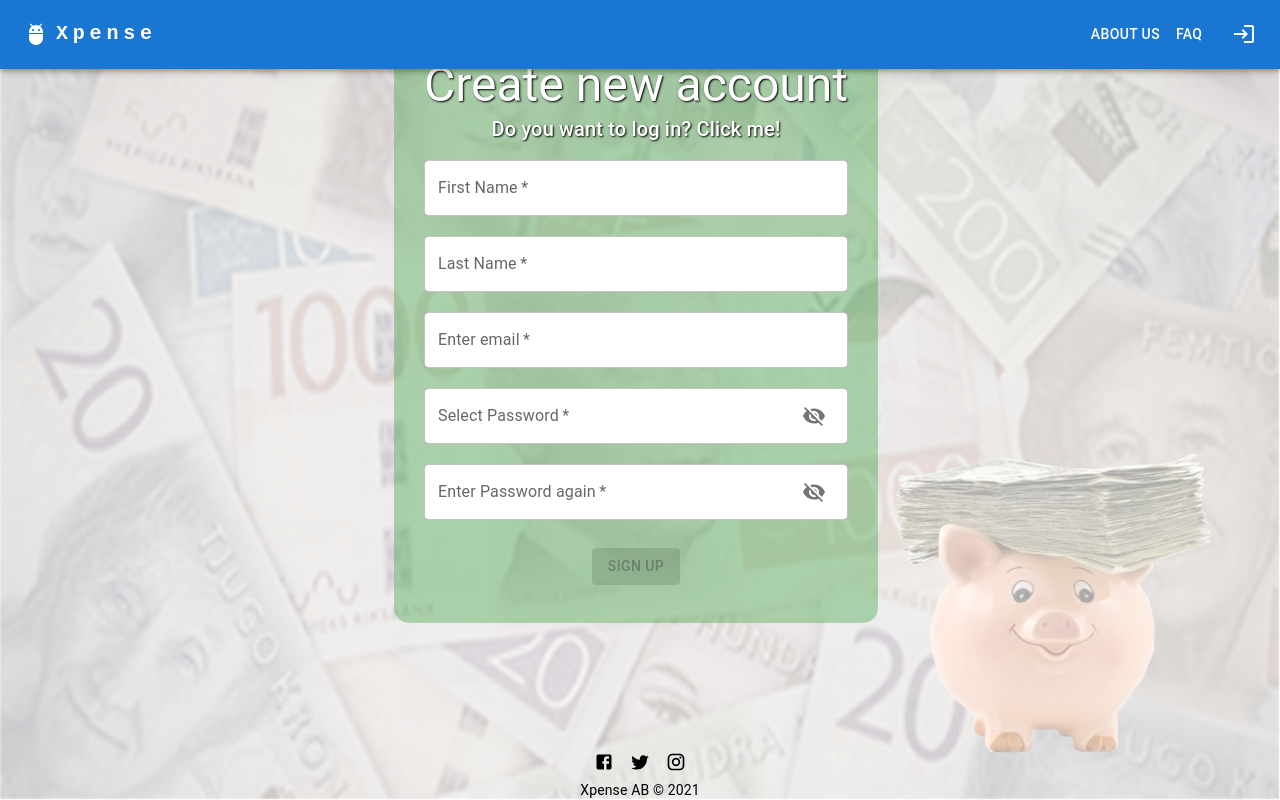
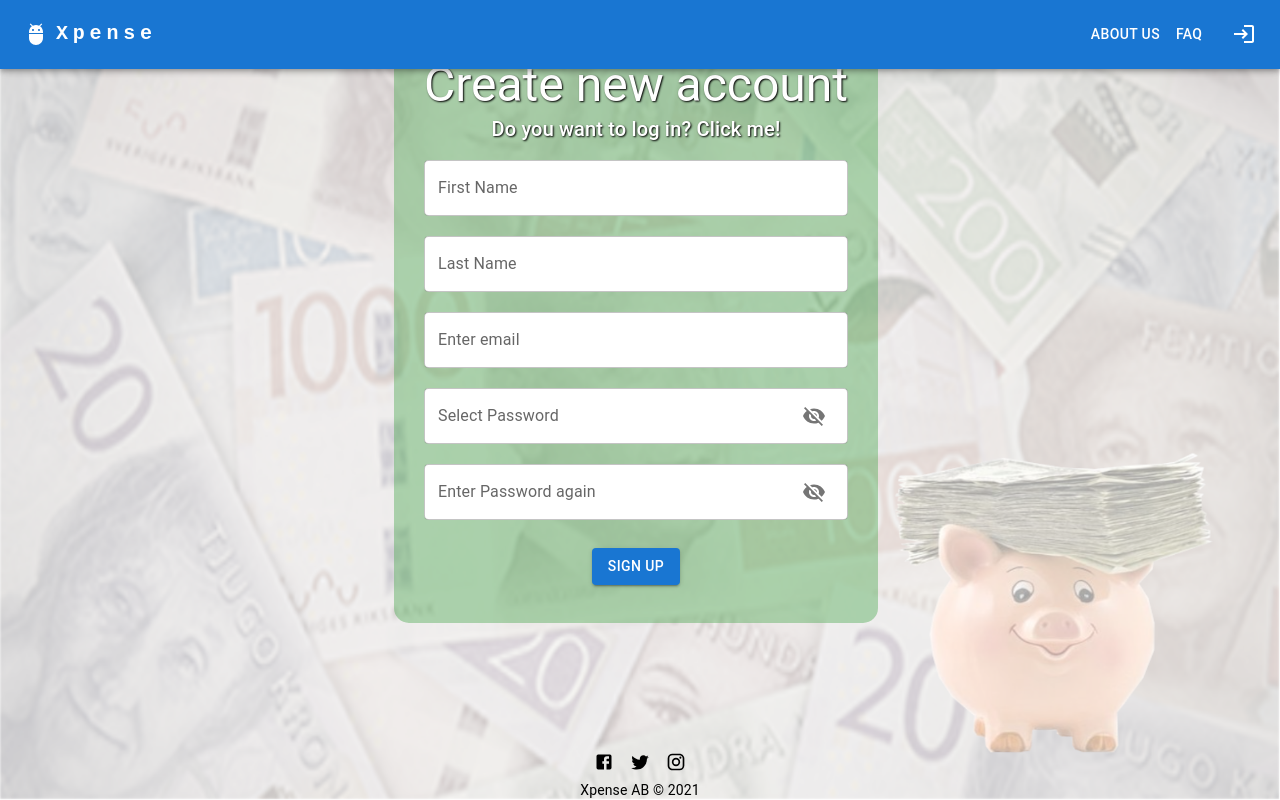
Before and after one commit to Fullstack-Roligheter/Frontend-ReactTS, a React (Create React App) app: page /register in a window 1280 px wide. Built offline with nearby package versions, Linux system fonts and the light colour scheme.

Commit message:
fixade Register validation

```diff
--- a/package.json
+++ b/package.json
@@ -10,6 +10,7 @@
     "@emotion/styled": "^11.9.3",
     "@faker-js/faker": "^7.6.0",
     "@fontsource/roboto": "^4.5.7",
+    "@hookform/resolvers": "^2.9.10",
     "@mui/icons-material": "^5.8.4",
     "@mui/lab": "^5.0.0-alpha.100",
     "@mui/material": "^5.10.2",
@@ -32,12 +33,14 @@
     "react": "^18.1.0",
     "react-chartjs-2": "^4.3.1",
     "react-dom": "^18.1.0",
+    "react-hook-form": "^7.39.1",
     "react-icons": "^4.4.0",
     "react-router-dom": "^6.3.0",
     "react-scripts": "^5.0.1",
     "request": "^2.88.2",
     "styled-components": "^5.3.6",
-    "web-vitals": "^2.1.4"
+    "web-vitals": "^2.1.4",
+    "zod": "^3.19.1"
   },
   "scripts": {
     "start": "react-scripts start",
--- a/src/features/register/register.tsx
+++ b/src/features/register/register.tsx
@@ -15,6 +15,9 @@ import {
 import { Register } from '../../shared/fetch/user'
 import { useNavigate } from 'react-router'
 import styles from '../../CssStyles.js'
+import { z } from 'zod'
+import { useForm } from 'react-hook-form'
+import { zodResolver } from '@hookform/resolvers/zod'
 
 const RegisterUser = () => {
   const [showPassword, setShowPassword] = useState(false)
@@ -31,46 +34,51 @@ const RegisterUser = () => {
 
   const navigate = useNavigate()
 
-  const [formData, setFormData] = useState({
-    firstName: '',
-    lastName: '',
-    email: '',
-    password: '',
+  //zod
+  const registerSchema = z
+    .object({
+      firstName: z.string(),
+      lastName: z.string(),
+      email: z.string().email(),
+      password: z
+        .string()
+        .min(4, { message: 'Password must be at least 4 characters' })
+        .regex(new RegExp('[A-Z]'), {
+          message: 'Password must contain at least one uppercase letter',
+        })
+        .regex(new RegExp('[a-z]'), {
+          message: 'Password must contain at least one lowercase letter',
+        })
+        .regex(new RegExp('[0-9]'), {
+          message: 'Password must contain at least one number',
+        })
+        .regex(new RegExp('[#?!@$ %^&*-]'), {
+          message: 'Password must contain at least special character',
+        }),
+      comfirmPassword: z.string(),
+    })
+    .refine((data) => data.password === data.comfirmPassword, {
+      message: 'Password does not match',
+      path: ['comfirmPassword'],
     })
 
-  const checkForm = () => {
-    if (
-      formData.firstName === '' ||
-      formData.lastName === '' ||
-      formData.email === '' ||
-      formData.password === '' ||
-      sPassword === ''
-    ) {
-      return false
-    } else {
-      return true
-    }
-  }
+  type Schema = z.infer<typeof registerSchema>
 
-  const handleChange = (e: any) => {
-    const { name, value } = e.target
-    setFormData({
-      ...formData,
-      [name]: value,
+  const {
+    handleSubmit,
+    register,
+    formState: { errors },
+  } = useForm<Schema>({
+    resolver: zodResolver(registerSchema),
   })
-  }
 
-  const handleSubmit = (e: any) => {
-    e.preventDefault()
-    if (sPassword !== formData.password) {
-      setmessage('Lösenorden matchar inte')
-      setmessageState(true)
-      setTimeout(() => {
-        setmessageState(false)
-      }, 3000)
-    } else {
-      setloadingState(true)
-      Register(formData)
+  const onSubmit = handleSubmit(({ firstName, lastName, email, password }) => {
+    Register({
+      firstName,
+      lastName,
+      email,
+      password,
+    })
       .then((response) => {
         alert('Du är nu registrerad')
         setTimeout(() => {
@@ -79,7 +87,6 @@ const RegisterUser = () => {
       })
       .catch((error) => {
         setTimeout(() => {
-            setloadingState(false)
           setmessage(error.response.data)
           setmessageState(true)
           setTimeout(() => {
@@ -87,8 +94,7 @@ const RegisterUser = () => {
           }, 3000)
         })
       })
-    }
-  }
+  })
 
   return (
     <Grid
@@ -127,16 +133,13 @@ const RegisterUser = () => {
           </Box>
         </Grid>
         <Grid item>
-          <form onSubmit={handleSubmit}>
+          <form onSubmit={onSubmit}>
             <TextField
               label='First Name'
               variant='outlined'
               type='text'
-              name='firstName'
-              required={true}
-              value={formData.firstName}
-              onChange={handleChange}
               style={styles.textfield}
+              {...register('firstName')}
             />
             <br />
             <br />
@@ -144,11 +147,8 @@ const RegisterUser = () => {
               label='Last Name'
               variant='outlined'
               type='text'
-              name='lastName'
-              required={true}
-              value={formData.lastName}
-              onChange={handleChange}
               style={styles.textfield}
+              {...register('lastName')}
             />
             <br />
             <br />
@@ -156,11 +156,10 @@ const RegisterUser = () => {
               label='Enter email'
               variant='outlined'
               type='text'
-              name='email'
-              required={true}
-              value={formData.email}
-              onChange={handleChange}
               style={styles.textfield}
+              {...register('email')}
+              error={Boolean(errors.email)}
+              helperText={errors.email?.message}
             />
 
             <br />
@@ -168,10 +167,9 @@ const RegisterUser = () => {
             <TextField
               label=' Select Password'
               variant='outlined'
-              name='password'
-              onChange={handleChange}
-              value={formData.password}
-              required={true}
+              error={!!errors['password']?.message}
+              helperText={errors['password']?.message}
+              {...register('password')}
               style={styles.textfield}
               type={showPassword ? 'text' : 'password'}
               InputProps={{
@@ -193,10 +191,9 @@ const RegisterUser = () => {
             <TextField
               label=' Enter Password again'
               variant='outlined'
-              name='sPassword'
-              onChange={(e) => setPassword(e.target.value)}
-              value={sPassword}
-              required={true}
+              error={Boolean(errors.comfirmPassword)}
+              helperText={errors['comfirmPassword']?.message}
+              {...register('comfirmPassword')}
               style={styles.textfield}
               type={showPassword2 ? 'text' : 'password'}
               InputProps={{
@@ -227,18 +224,7 @@ const RegisterUser = () => {
             })()}
             <br />
             <Grid container justifyContent='center'>
-              {(() => {
-                if (!checkForm()) {
-                  return <DisabledSubmitButton buttontext={'Sign Up'} />
-                } else {
-                  return (
-                    <SubmitButton
-                      isLoading={isLoading}
-                      buttontext={'Sign Up'}
-                    />
-                  )
-                }
-              })()}
+              <SubmitButton isLoading={isLoading} buttontext={'Sign Up'} />
             </Grid>
           </form>
         </Grid>
```
Also changed, not shown: 1 other file (tests, documents, lock files or other folders). Lines whose indentation alone changed are shown as unchanged.
